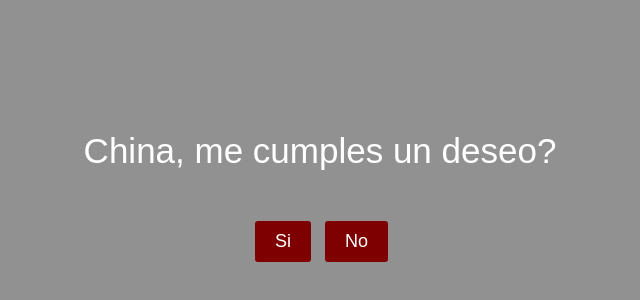
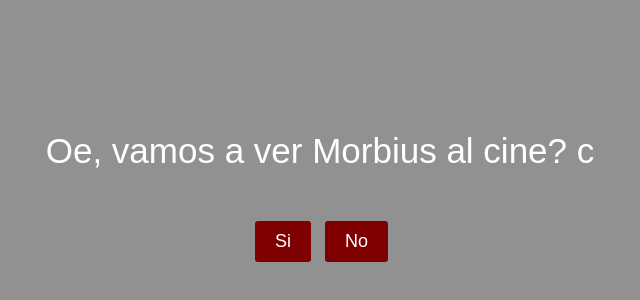
Before and after one commit to juanxzxz/china, a plain HTML site: page index.html in a window 1280 px wide. Shown: the part 224-524 px from the top of the page, without its empty margins (320-960 px from the left). Drawn offline with Linux system fonts and the light colour scheme.

Commit message:
Update index.html

```diff
--- a/index.html
+++ b/index.html
@@ -11,7 +11,7 @@
 <body>
     <div class="container">
         <div class="title">
-            China, me cumples un deseo?
+            Oe, vamos a ver Morbius al cine? c
         </div>
 
         <div class="buttons">
```
